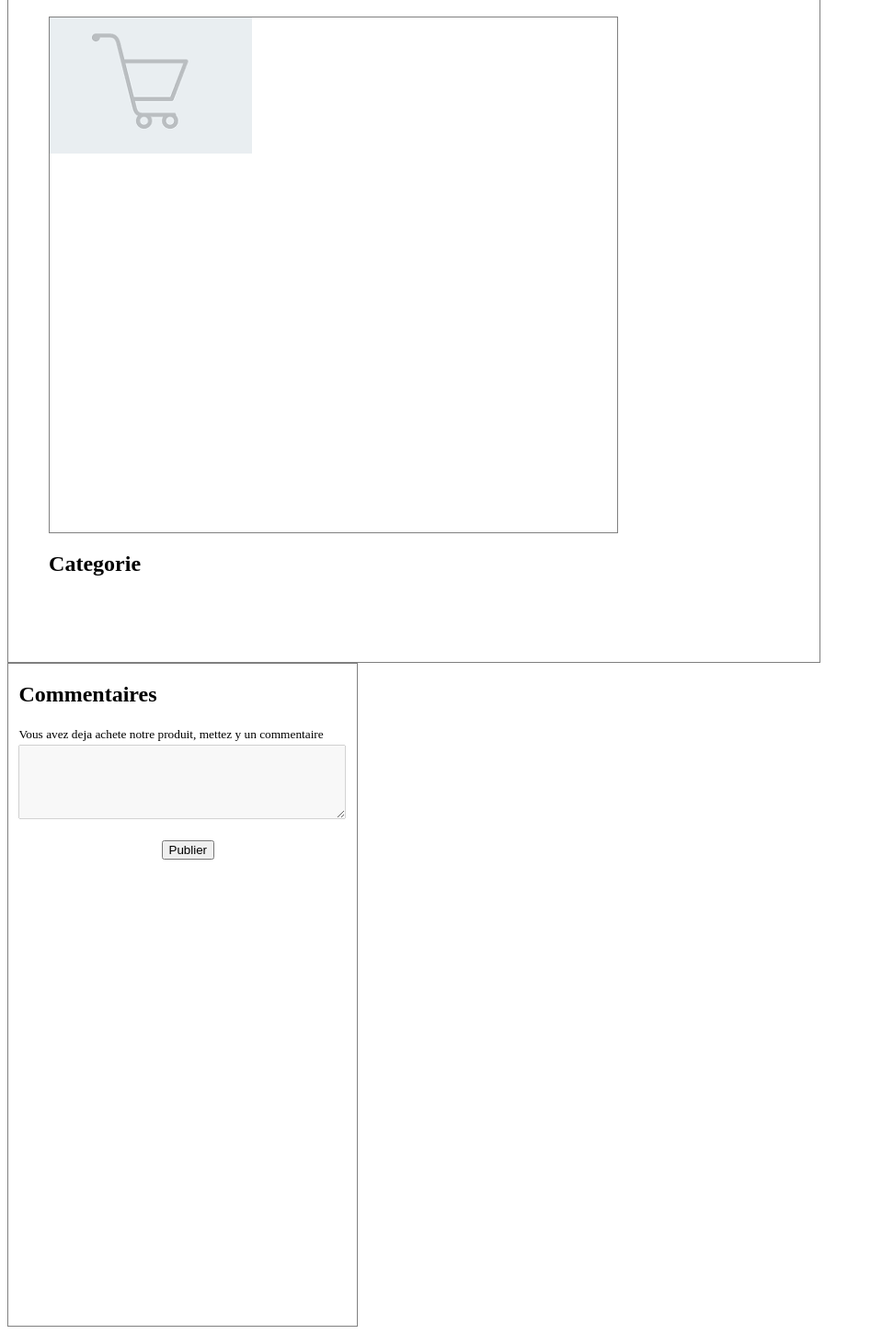
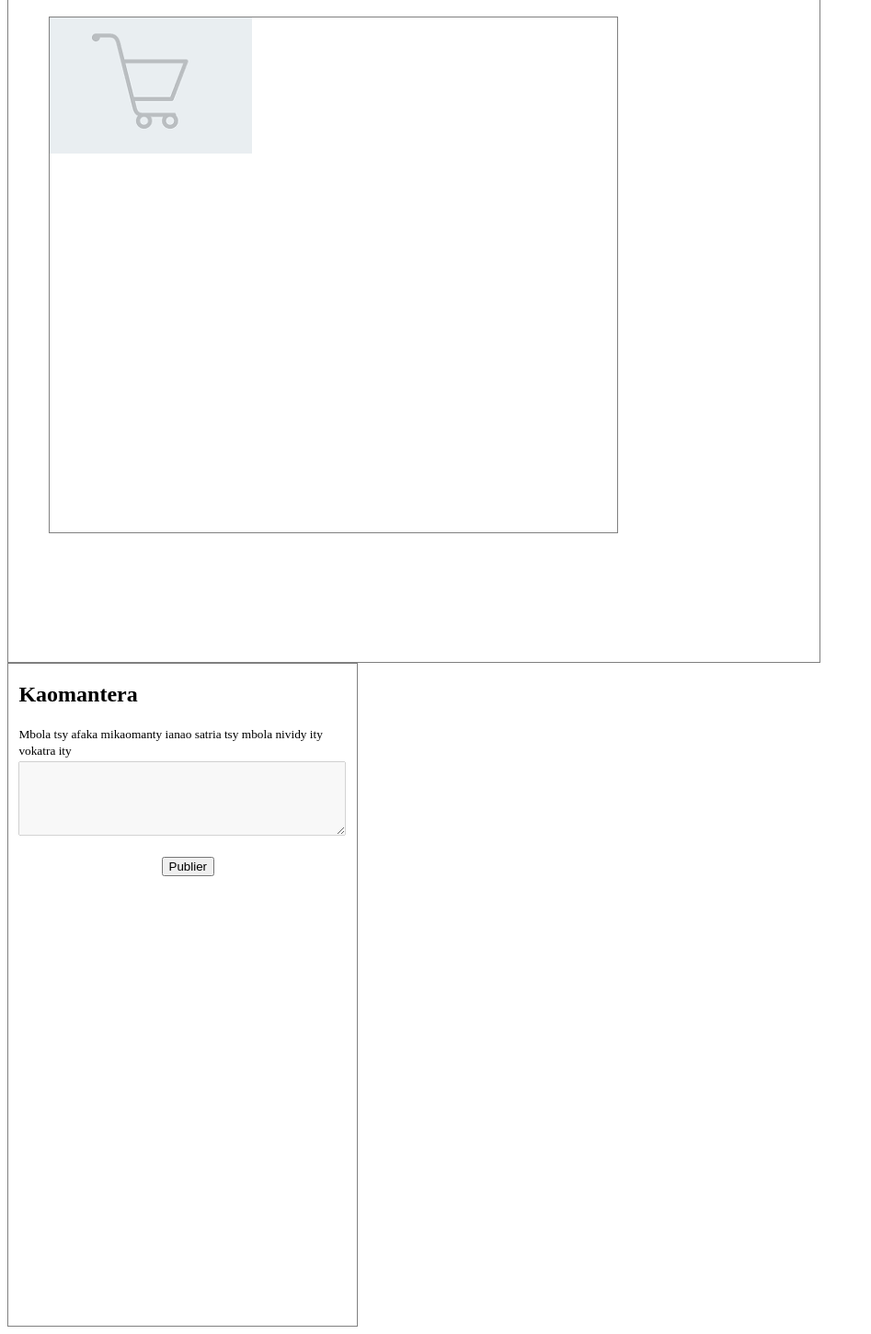
Before and after one commit to gigasandwich/malagasy-e-commerce, a Flask app: template templates/info-product.html in a window 1280 px wide. Shown: the part 91-1542 px from the top of the page at 92% size, without its empty margins (0-947 px from the left). Run offline with Flask 3, Linux system fonts and the light colour scheme; the template is opened without the code that fills it, so the values that code supplies are empty; style sheets or scripts are compiled from the project's sources; parts of the project's set-up code (start-up, migrations or seed data) failed here and were passed over.

Commit message:
Change: en -> mg

```diff
--- a/static/css/main/main.css
+++ b/static/css/main/main.css
@@ -14,7 +14,7 @@
 }
 .body .section .categorie {
   margin-top: 1%;
-  height: 70vh;
+  height: 75vh;
   border: 1px solid grey;
   width: 95%;
   margin-left: 2.5%;
--- a/static/css/main/main.scss
+++ b/static/css/main/main.scss
@@ -13,7 +13,7 @@
         border: 1px solid grey;
         .categorie {
             margin-top: 1%;
-            height: 70vh;
+            height: 75vh;
             border: 1px solid grey;
             width: 95%;
             margin-left: 2.5%;
--- a/templates/info-product.html
+++ b/templates/info-product.html
@@ -18,13 +18,13 @@
                 <img src="{{ url_for('static', filename='images/produit-placeholder.png') }}" alt="">
             </div>
             <div class="info">
-                <h2>Categorie</h2>
+                <h2>{{ produit.categorie.categorie }}</h2>
                 <p>{{ produit.nom }}</p>
                 <p>{{ produit.prix }}</p>
             </div>
         </div>
         <div class="commentaires">
-            <h2>Commentaires</h2>
+            <h2>Kaomantera</h2>
             {% for commentaire in commentaires %}
             <div class="commentaire">
                 <div class="is-commentaire">
@@ -36,7 +36,7 @@
             </div>
             {% endfor %}
             <div class="ajout-commentaire">
-                <small>Vous avez deja achete notre produit, mettez y un commentaire</small>
+                <small id="info-commentaire">Mbola tsy afaka mikaomanty ianao satria tsy mbola nividy ity vokatra ity</small>
                 <textarea name="comment" id="" cols="30" rows="5" disabled></textarea>
                 <div class="button-commentaire">
                     <button>Publier</button>
@@ -48,12 +48,20 @@
     <input type="hidden" name="has-bought" value="{{ has_bought }}">
     <script src="{{ url_for('static', filename='lib-framework/jquery-3.7.1.min.js') }} "></script>
     <script>
+        const comment = $("textarea[name=comment]");
+        const infoCommentaire = $("#info-commentaire");
+
         $(document).ready(() => {
+            checkIfUserHasBought();
+        });
+
+        function checkIfUserHasBought() {
             const hasBought = $("input[name=has-bought]").val().toLowerCase() === "true";
-            const comment = $("textarea[name=comment]");
-            if (hasBought)
+            if (hasBought){
+                infoCommentaire.text("Efa nividy an'ito vokatra ito ianao ka afaka mi-kaomanty");
                 comment.removeAttr("disabled");
-        });
+            }
+        }
     </script>
 </body>
 
```
